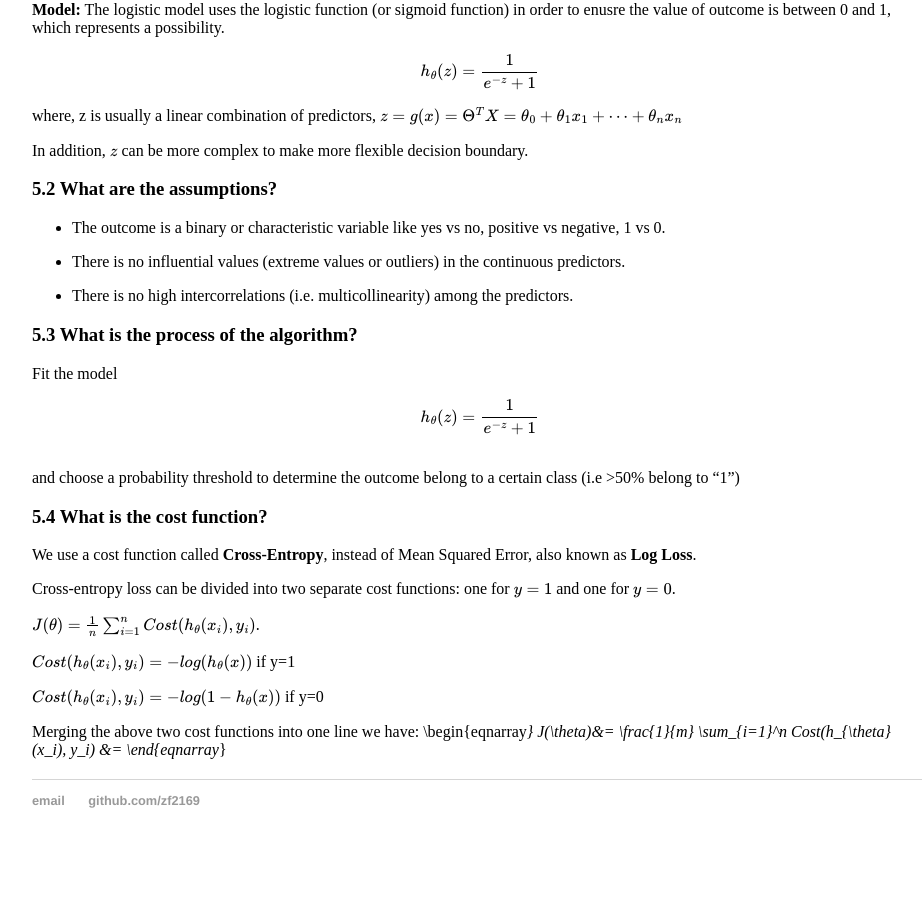
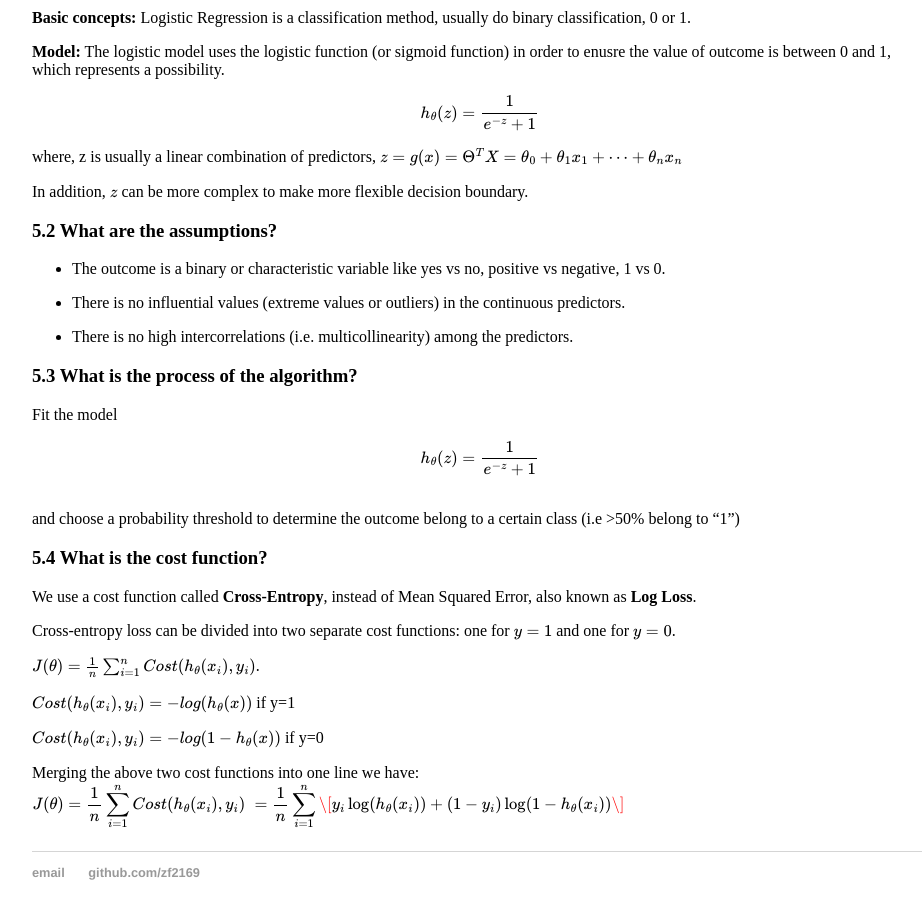
Before and after one commit to zf2169/zf2169.github.io, a Jekyll site: the page built from _posts/2019-01-30-Machine-Learning-Algorithms-Summary-I.md, in a window 1280 px wide and 900 px high, scrolled down 5909 px. Shown: the whole window, without its empty margins (160-1082 px from the left). Built offline with Jekyll 4.4.1, drawn with Linux system fonts in a browser that asks for light colours; formulas are drawn with MathJax 3; before the commit the page ends 6737 px from its top, so only the background shows below that; some of the changed text lies outside the part shown.

Commit message:
Update 2019-01-30-Machine-Learning-Algorithms-Summary-I.md

```diff
--- a/_posts/2019-01-30-Machine-Learning-Algorithms-Summary-I.md
+++ b/_posts/2019-01-30-Machine-Learning-Algorithms-Summary-I.md
@@ -220,7 +220,9 @@ $$ Cost(h_{\theta}(x_i), y_i)= -log(h_{\theta}(x)) $$ if y=1
 $$ Cost(h_{\theta}(x_i), y_i)= -log(1- h_{\theta}(x)) $$ if y=0
 
 Merging the above two cost functions into one line we have:
+$$
 \begin{eqnarray*}
-J(\theta)&= \frac{1}{m} \sum_{i=1}^n Cost(h_{\theta} (x_i), y_i)
-&=
+J(\theta)&= \frac{1}{n} \sum_{i=1}^n Cost(h_{\theta} (x_i), y_i)
+&= \frac{1}{n} \sum_{i=1}^n \[ y_i \log(h_{\theta}(x_i)) + (1-y_i)\log(1- h_{\theta}(x_i)) \]
 \end{eqnarray*}
+$$
```
Also changed, not shown: other parts of _posts/2019-01-30-Machine-Learning-Algorithms-Summary-I.md (+1 -1 lines).
